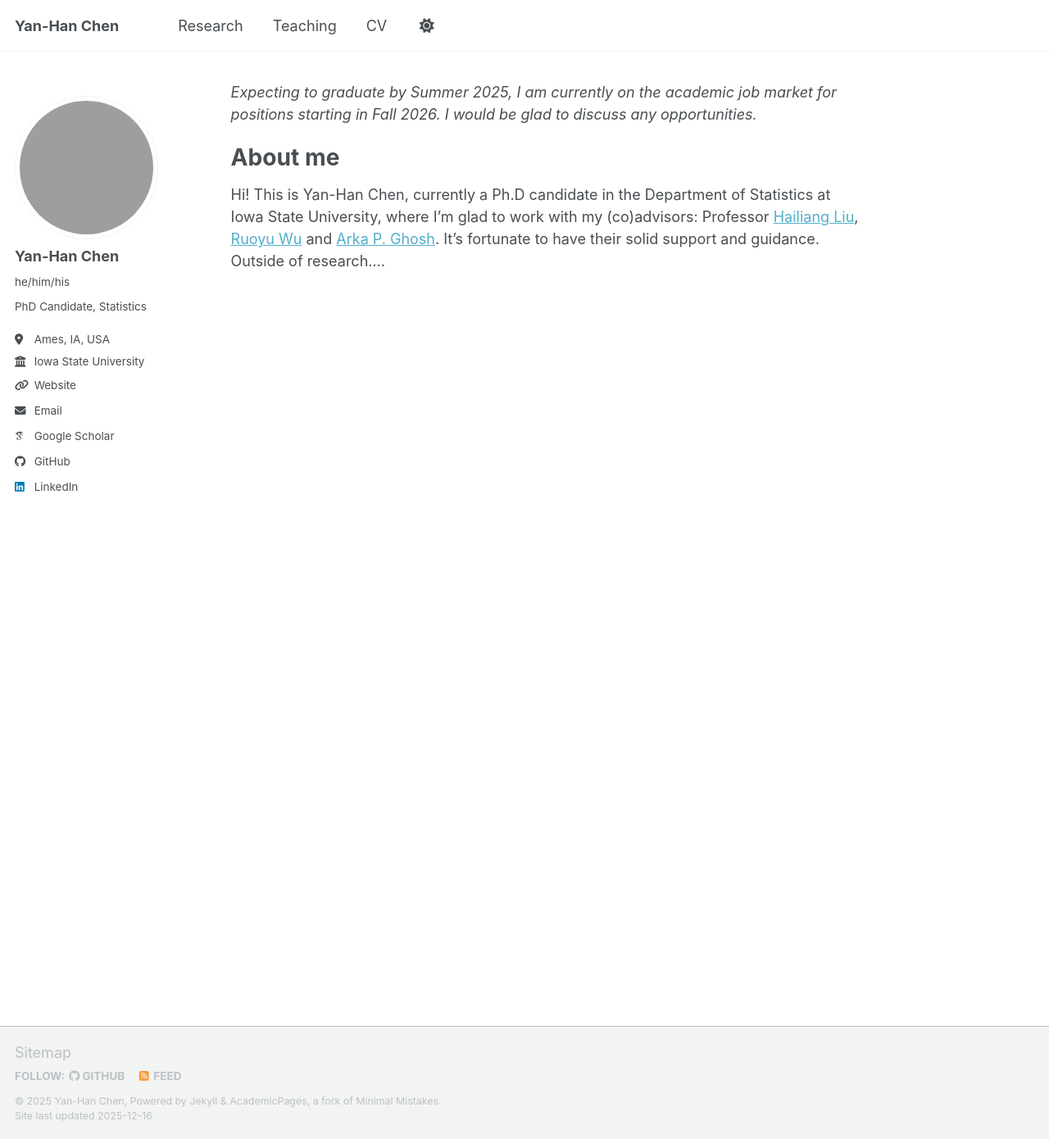
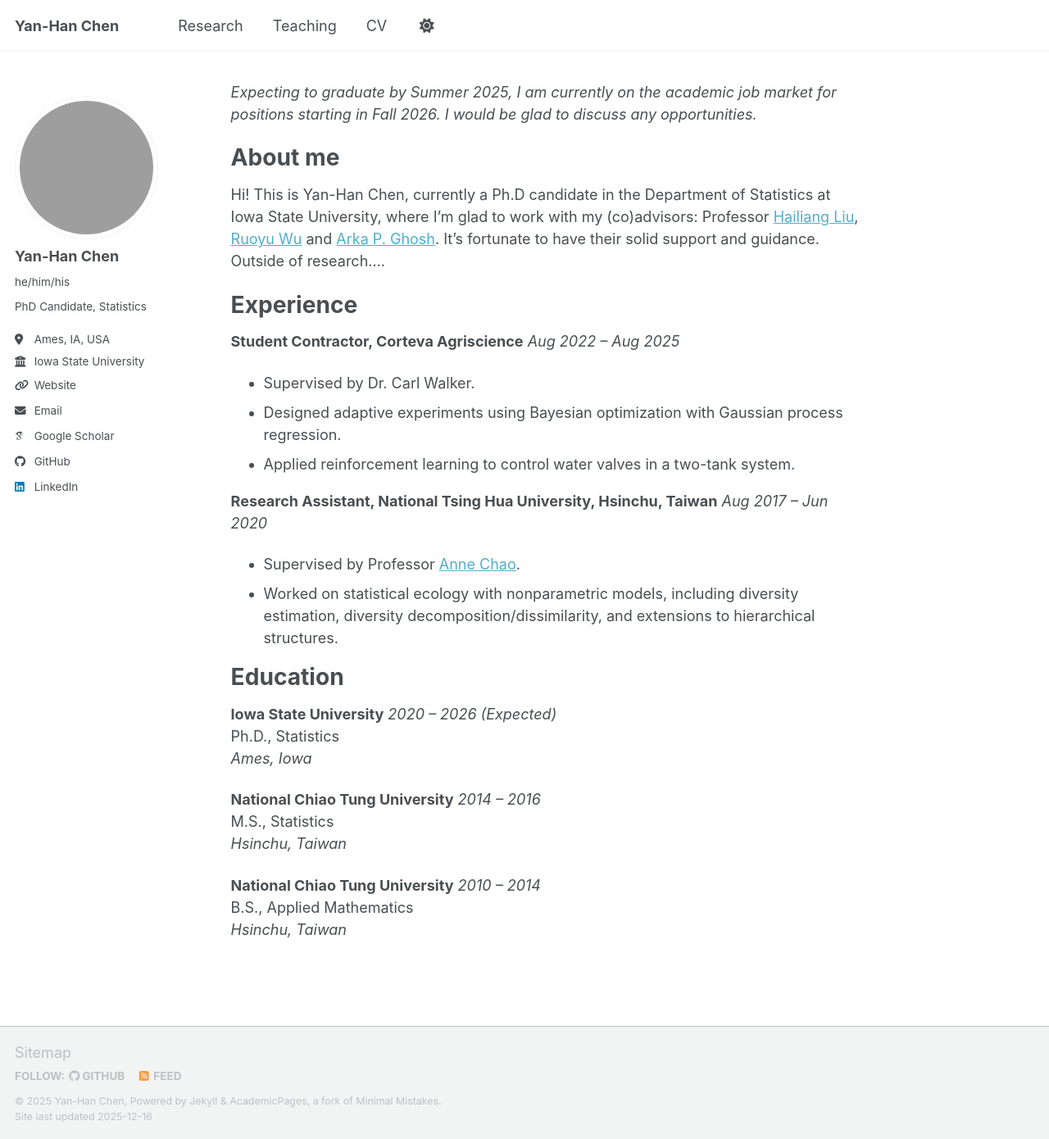
Before and after one commit to YanHanChen/YanHanChen.github.io, a Jekyll site: the page built from _pages/about.md, in a window 1280 px wide and 1390 px high. Shown: the whole window at 82% size. Built offline with Jekyll 4.4.1, drawn with Linux system fonts in a browser that asks for light colours; some web fonts are replaced; a script bundle is joined from its source files by our own code; library files that are not in the unit come from our copies.

Commit message:
Test profile picture and add some sections in about.md

```diff
--- a/_pages/about.md
+++ b/_pages/about.md
@@ -15,6 +15,33 @@ About me
 
 Hi! This is Yan-Han Chen, currently a Ph.D candidate in the Department of Statistics at Iowa State University, where I'm glad to work with my (co)advisors: Professor [Hailiang Liu](https://faculty.sites.iastate.edu/hliu/), [Ruoyu Wu](https://sites.google.com/site/ruoyuwu90/) and [Arka P. Ghosh](https://sites.google.com/view/apghosh/). It's fortunate to have their solid support and guidance.
 Outside of research....
+
+Experience
+======
+
+**Student Contractor, Corteva Agriscience** *Aug 2022 – Aug 2025*
+- Supervised by Dr. Carl Walker.
+- Designed adaptive experiments using Bayesian optimization with Gaussian process regression.
+- Applied reinforcement learning to control water valves in a two-tank system.
+
+**Research Assistant, National Tsing Hua University, Hsinchu, Taiwan** *Aug 2017 – Jun 2020*
+- Supervised by Professor [Anne Chao](https://sites.google.com/view/chao-lab-website/home?authuser=0).
+- Worked on statistical ecology with nonparametric models, including diversity estimation, diversity decomposition/dissimilarity, and extensions to hierarchical structures.
+
+Education
+======
+
+**Iowa State University** *2020 – 2026 (Expected)*
+Ph.D., Statistics
+*Ames, Iowa*
+
+**National Chiao Tung University** *2014 – 2016*
+M.S., Statistics
+*Hsinchu, Taiwan*
+
+**National Chiao Tung University** *2010 – 2014*
+B.S., Applied Mathematics
+*Hsinchu, Taiwan*
 
 <!-- This is the front page of a website that is powered by the [Academic Pages template](https://github.com/academicpages/academicpages.github.io) and hosted on GitHub pages. [GitHub pages](https://pages.github.com) is a free service in which websites are built and hosted from code and data stored in a GitHub repository, automatically updating when a new commit is made to the repository. This template was forked from the [Minimal Mistakes Jekyll Theme](https://mmistakes.github.io/minimal-mistakes/) created by Michael Rose, and then extended to support the kinds of content that academics have: publications, talks, teaching, a portfolio, blog posts, and a dynamically-generated CV. Incidentally, these same features make it a great template for anyone that needs to show off a professional template!
 
--- a/_sass/layout/_sidebar.scss
+++ b/_sass/layout/_sidebar.scss
@@ -98,7 +98,7 @@
     border-radius: 50%;
     aspect-ratio: 1 / 1;
     object-fit: cover;
-    object-position: center 35%;
+    object-position: center 30%;
 
     @include breakpoint($large) {
       padding: 5px;
```
Also changed, not shown: _pages/cv.md (+1 -3 lines).
